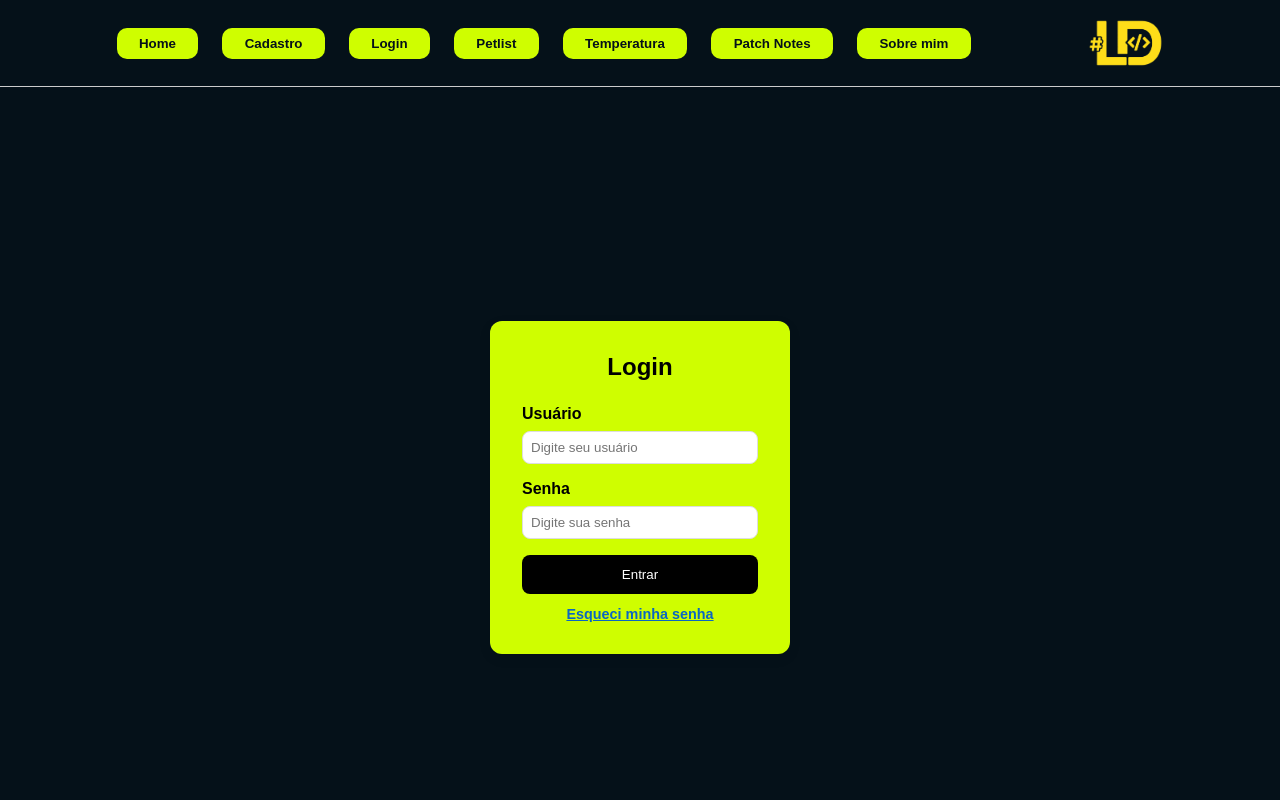
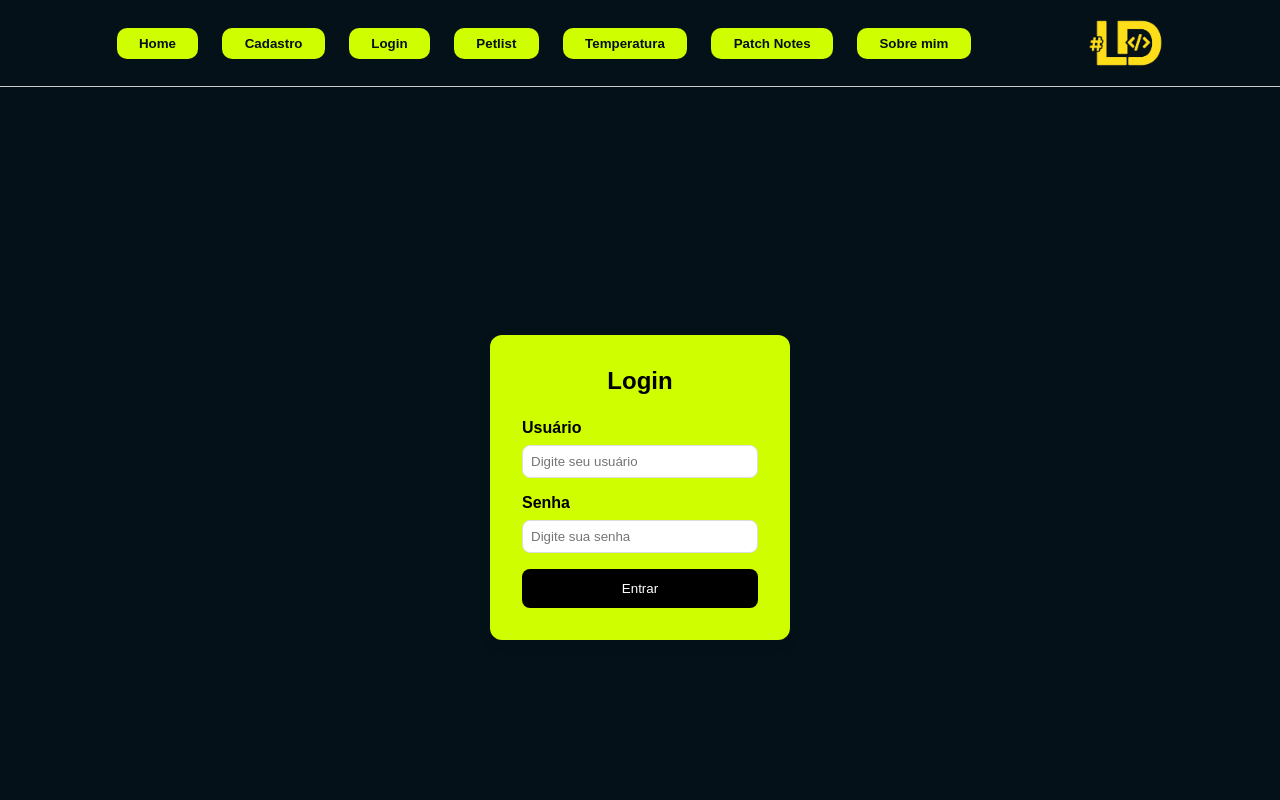
Before and after one commit to ld-oliveira/API_PLAYGROUND_FRONT, a React (Create React App) app: page /LoginPage in a window 1280 px wide. Shown: the top 800 px of the page. Built offline with nearby package versions, Linux system fonts and the light colour scheme; no server answers.

Commit message:
ocutar botão esqueci a senha

```diff
--- a/src/components/LoginForm.jsx
+++ b/src/components/LoginForm.jsx
@@ -47,7 +47,7 @@ function LoginForm({ onSubmit, onForgotPassword }) {
       </div>
 
       <button type="submit">Entrar</button>
-      <button type="button" className="senha" onClick={onForgotPassword}>Esqueci minha senha</button>
+      {/*<button type="button" className="senha" onClick={onForgotPassword}>Esqueci minha senha</button>*/}
     </form>
   );
 }
```
